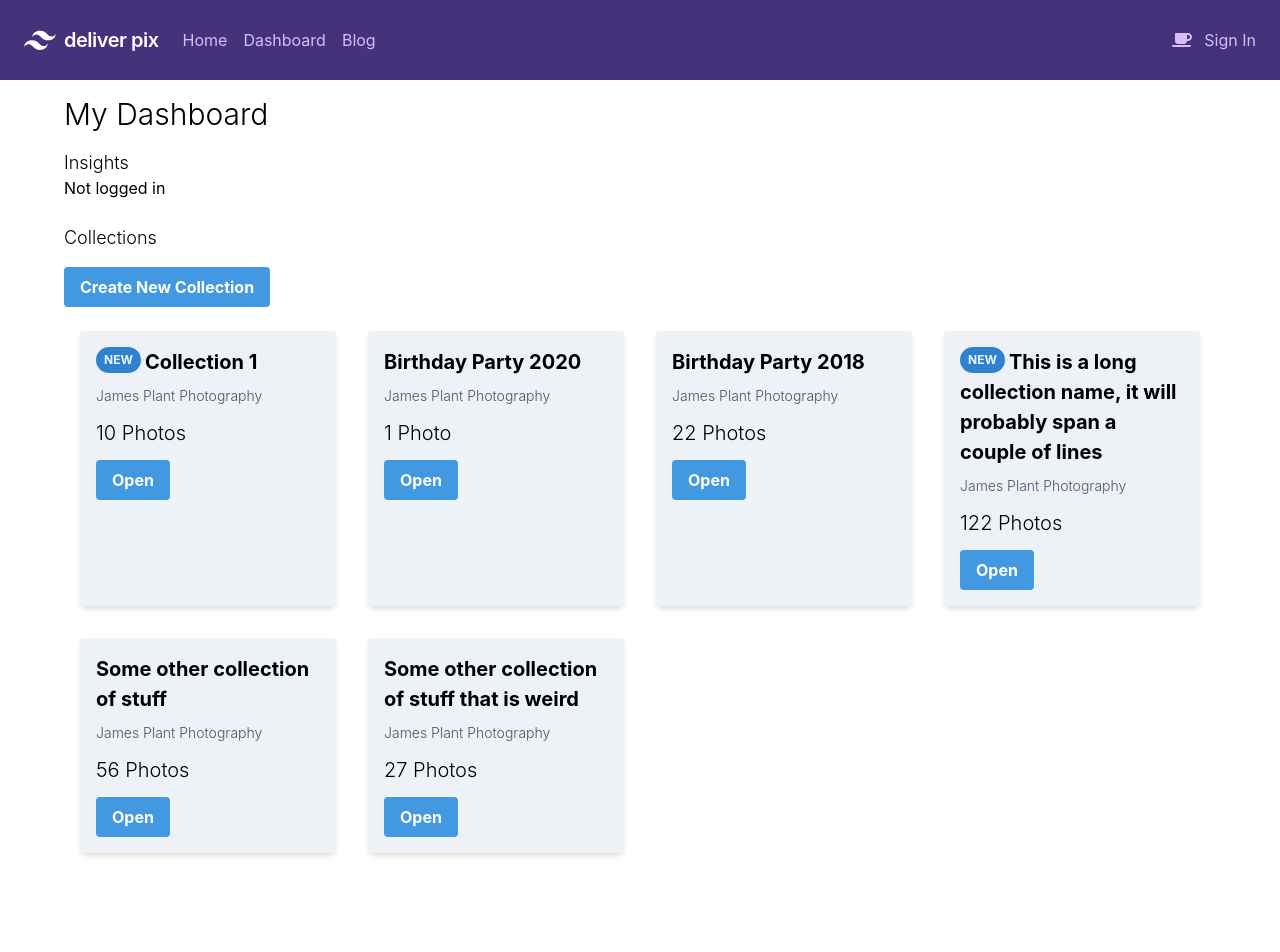
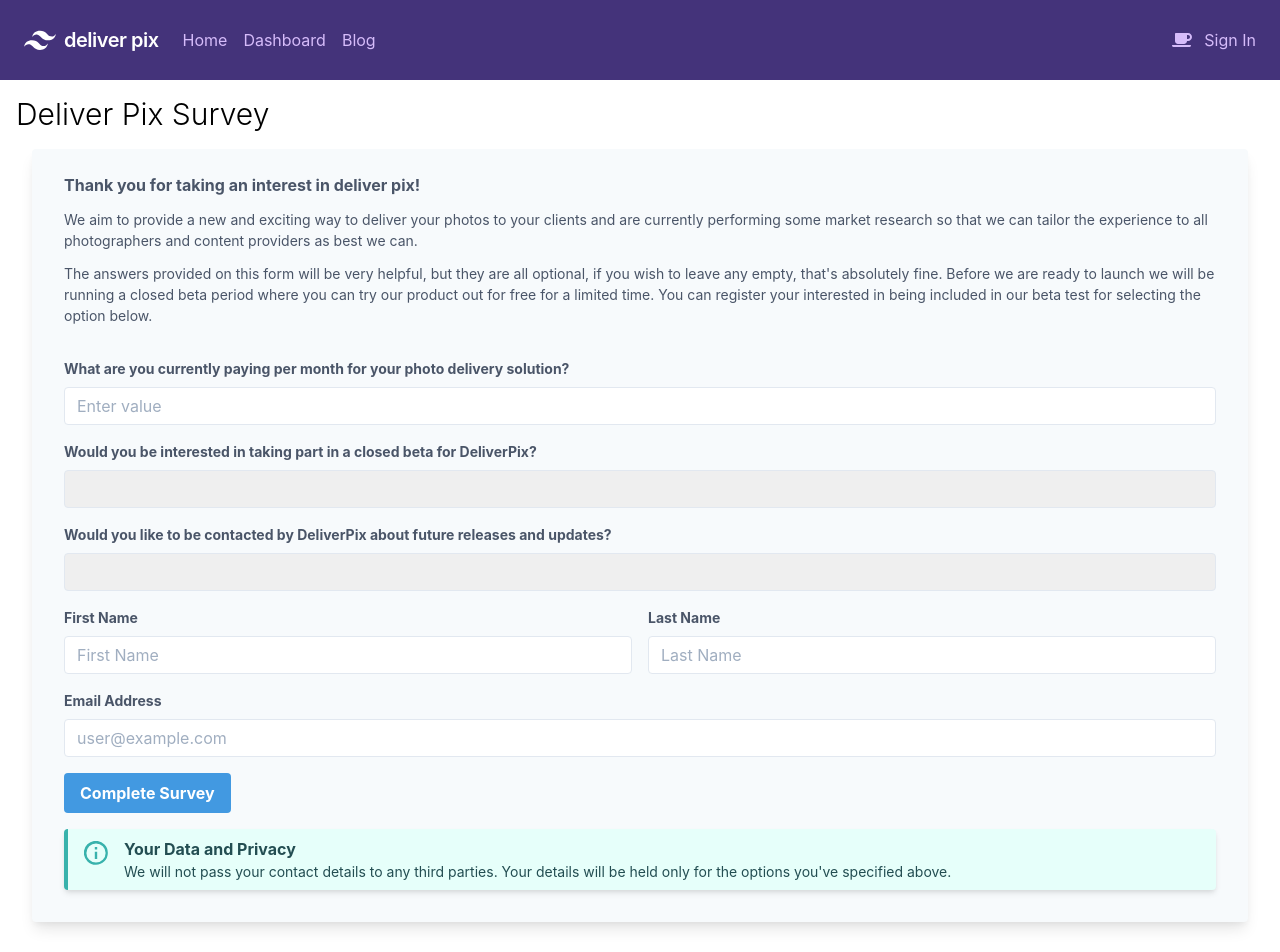
Before and after one commit to NetworkMonk/deliverpix-webapplication, a React (Create React App) app: page /survey-2020 in a window 1280 px wide. Shown: the top 952 px of the page. Before the commit the page ends 901 px from the top, so only its background shows below. Built offline with nearby package versions, Linux system fonts and the light colour scheme.

Commit message:
Created basic survey form

```diff
--- a/src/components/common/Container.js
+++ b/src/components/common/Container.js
@@ -4,7 +4,9 @@ function Container(props) {
   const { children } = props ? props : {};
 
   return (
-    <div className="max-w-6xl mx-auto py-3">{children ? children : ""}</div>
+    <div className="container mx-auto py-3 px-2 md:px-4">
+      {children ? children : ""}
+    </div>
   );
 }
 
--- /dev/null
+++ b/src/components/form/NumberInput.js
@@ -0,0 +1,40 @@
+import React from "react";
+import PropTypes from "prop-types";
+
+function NumberInput(props) {
+  const { id, label, placeholder, disabled } = props;
+
+  return (
+    <div>
+      <label
+        className="block text-gray-700 text-sm font-bold mb-2"
+        htmlFor={id}
+      >
+        {label}
+      </label>
+      <input
+        id={id}
+        type="number"
+        placeholder={placeholder}
+        className="transition duration-200 ease-in-out appearance-none border rounded w-full py-2 px-3 text-gray-700 leading-tight focus:outline-none focus:shadow-outline"
+        disabled={disabled}
+      />
+    </div>
+  );
+}
+
+NumberInput.propTypes = {
+  id: PropTypes.string,
+  label: PropTypes.string,
+  placeholder: PropTypes.string,
+  disabled: PropTypes.bool,
+};
+
+NumberInput.defaultProps = {
+  id: "text-input",
+  label: "Text Input",
+  placeholder: "Enter number",
+  disabled: false,
+};
+
+export default NumberInput;
--- /dev/null
+++ b/src/components/form/SelectInput.js
@@ -0,0 +1,54 @@
+import React from "react";
+import PropTypes from "prop-types";
+
+function SelectInput(props) {
+  const { id, label, placeholder, disabled, options } = props;
+
+  const optionsOutput = options.map(function (option) {
+    const { label, value } = option ? option : {};
+
+    return (
+      <option value={value} key={value}>
+        {label ? label : value}
+      </option>
+    );
+  });
+
+  return (
+    <div>
+      <label
+        className="block text-gray-700 text-sm font-bold mb-2"
+        htmlFor={id}
+      >
+        {label}
+      </label>
+      <select
+        id={id}
+        type="text"
+        placeholder={placeholder}
+        className="transition duration-200 ease-in-out appearance-none border rounded w-full py-2 px-3 text-gray-700 leading-tight focus:outline-none focus:shadow-outline"
+        disabled={disabled}
+      >
+        {optionsOutput}
+      </select>
+    </div>
+  );
+}
+
+SelectInput.propTypes = {
+  id: PropTypes.string,
+  label: PropTypes.string,
+  placeholder: PropTypes.string,
+  disabled: PropTypes.bool,
+  options: PropTypes.array,
+};
+
+SelectInput.defaultProps = {
+  id: "text-input",
+  label: "Text Input",
+  placeholder: "Enter text",
+  disabled: false,
+  options: [],
+};
+
+export default SelectInput;
--- a/src/components/survey2020/Survey2020.js
+++ b/src/components/survey2020/Survey2020.js
@@ -0,0 +1,124 @@
+import React from "react";
+import PageTitle from "../common/PageTitle";
+import Container from "../common/Container";
+import TextInput from "../form/TextInput";
+import Button from "../form/Button";
+import SelectInput from "../form/SelectInput";
+import NumberInput from "../form/NumberInput";
+
+function Survey2020() {
+  const submit = () => {
+    console.log("Button is clicked");
+  };
+
+  const change = () => {
+    console.log("CHANGED");
+  };
+
+  return (
+    <div>
+      <PageTitle>Deliver Pix Survey</PageTitle>
+      <Container>
+        <form
+          className="bg-gray-100 shadow-lg rounded px-8 pt-6 pb-8 mb-4"
+          onChange={change}
+        >
+          <div className="mb-8">
+            <p className="mb-3 font-bold text-gray-700">
+              Thank you for taking an interest in deliver pix!
+            </p>
+            <p className="text-sm mb-3 text-gray-700">
+              We aim to provide a new and exciting way to deliver your photos to
+              your clients and are currently performing some market research so
+              that we can tailor the experience to all photographers and content
+              providers as best we can.
+            </p>
+            <p className="text-sm text-gray-700">
+              The answers provided on this form will be very helpful, but they
+              are all optional, if you wish to leave any empty, that's
+              absolutely fine. Before we are ready to launch we will be running
+              a closed beta period where you can try our product out for free
+              for a limited time. You can register your interested in being
+              included in our beta test for selecting the option below.
+            </p>
+          </div>
+          <div className="mb-4">
+            <NumberInput
+              id="currently-pay"
+              label="What are you currently paying per month for your photo delivery solution?"
+              placeholder="Enter value"
+            ></NumberInput>
+          </div>
+          <div className="mb-4">
+            <SelectInput
+              id="beta-interest"
+              label="Would you be interested in taking part in a closed beta for DeliverPix?"
+              options={[{ value: "" }, { value: "Yes" }, { value: "No" }]}
+            ></SelectInput>
+          </div>
+          <div className="mb-4">
+            <SelectInput
+              id="deliverpix-contact"
+              label="Would you like to be contacted by DeliverPix about future releases and updates?"
+              options={[{ value: "" }, { value: "Yes" }, { value: "No" }]}
+            ></SelectInput>
+          </div>
+          <div className="mb-4 grid grid-cols-1 md:grid-cols-2 gap-4">
+            <div>
+              <TextInput
+                id="firstName"
+                label="First Name"
+                placeholder="First Name"
+              ></TextInput>
+            </div>
+            <div>
+              <TextInput
+                id="lastName"
+                label="Last Name"
+                placeholder="Last Name"
+              ></TextInput>
+            </div>
+          </div>
+          <div className="mb-4">
+            <TextInput
+              id="emailAddress"
+              label="Email Address"
+              placeholder="user@example.com"
+            ></TextInput>
+          </div>
+          <div className="mb-4">
+            <Button id="submit" onClick={submit}>
+              Complete Survey
+            </Button>
+          </div>
+          <div
+            class="bg-teal-100 border-l-4 border-teal-500 rounded text-teal-900 px-4 py-2 shadow-md"
+            role="alert"
+          >
+            <div class="flex">
+              <div class="py-1">
+                <svg
+                  class="fill-current h-6 w-6 text-teal-500 mr-4"
+                  xmlns="http://www.w3.org/2000/svg"
+                  viewBox="0 0 20 20"
+                >
+                  <path d="M2.93 17.07A10 10 0 1 1 17.07 2.93 10 10 0 0 1 2.93 17.07zm12.73-1.41A8 8 0 1 0 4.34 4.34a8 8 0 0 0 11.32 11.32zM9 11V9h2v6H9v-4zm0-6h2v2H9V5z" />
+                </svg>
+              </div>
+              <div>
+                <p class="font-bold">Your Data and Privacy</p>
+                <p class="text-sm">
+                  We will not pass your contact details to any third parties.
+                  Your details will be held only for the options you've
+                  specified above.
+                </p>
+              </div>
+            </div>
+          </div>
+        </form>
+      </Container>
+    </div>
+  );
+}
+
+export default Survey2020;
--- a/src/router/Router.js
+++ b/src/router/Router.js
@@ -4,6 +4,7 @@ import Dashboard from "../components/dashboard/Dashboard";
 import CreateCollection from "../components/create-collection/CreateCollection";
 import Collection from "../components/collection/Collection";
 import SignIn from "../components/signin/SignIn";
+import Survey2020 from "../components/survey2020/Survey2020";
 
 export function ApplicationRouter(props) {
   const { children } = props ? props : {};
@@ -19,6 +20,7 @@ export function ApplicationSwitch() {
         path="/create-collection/"
         component={CreateCollection}
       ></Route>
+      <Route exact path="/survey-2020/" component={Survey2020}></Route>
       <Route path="/:author/:collection" component={Collection}></Route>
       <Route path="/" component={Dashboard}></Route>
     </Switch>
```
